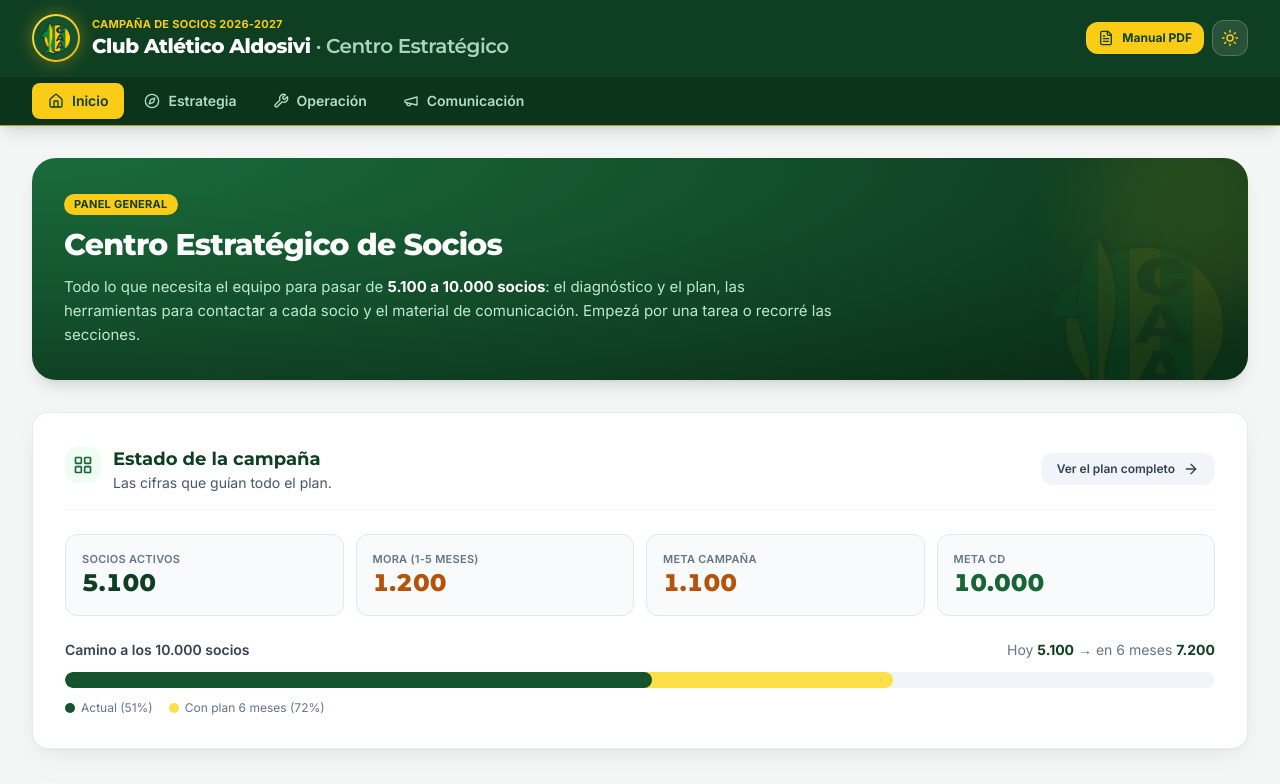
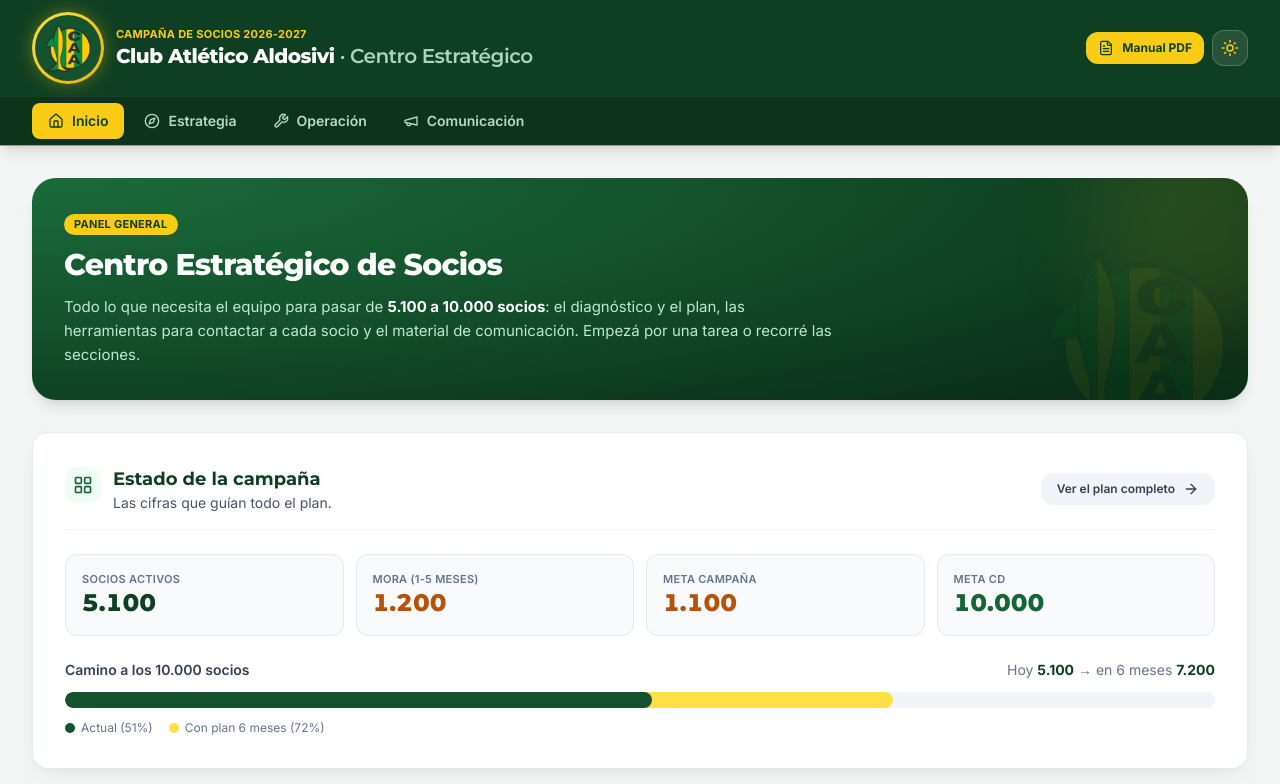
Before and after one commit to Matiburon87/campa-a-socios-Aldosivi, a React (Vite) app: page / in a window 1280 px wide. Shown: the top 784 px of the page. Built offline with nearby package versions, Linux system fonts and the light colour scheme.

Commit message:
feat(ui): agrandar el escudo del header
El circulo pasa de 48px a 64px en movil y 72px en escritorio (56px con
scroll) para que el escudo se vea bien; la barra superior gana alto.

```diff
--- a/src/components/Header.jsx
+++ b/src/components/Header.jsx
@@ -23,7 +23,7 @@ export default function Header({ active, onChange, onGroup, onPreload }) {
       >
         <div
           className={`mx-auto flex max-w-7xl items-center justify-between gap-4 px-4 transition-[padding] duration-300 sm:px-6 lg:px-8 ${
-            scrolled ? 'py-2' : 'py-3.5'
+            scrolled ? 'py-2' : 'py-3'
           }`}
         >
           <a
@@ -36,8 +36,8 @@ export default function Header({ active, onChange, onGroup, onPreload }) {
             aria-label="Ir al inicio"
           >
             <div
-              className={`flex shrink-0 items-center justify-center rounded-full bg-gradient-to-br from-gold-300 to-gold-500 p-0.5 shadow-[0_0_18px_rgba(250,204,21,0.35)] transition-all duration-300 ${
-                scrolled ? 'h-10 w-10' : 'h-12 w-12'
+              className={`flex shrink-0 items-center justify-center rounded-full bg-gradient-to-br from-gold-300 to-gold-500 p-[3px] shadow-[0_0_18px_rgba(250,204,21,0.35)] transition-all duration-300 ${
+                scrolled ? 'h-12 w-12 sm:h-14 sm:w-14' : 'h-16 w-16 sm:h-[4.5rem] sm:w-[4.5rem]'
               }`}
             >
               <div className="flex h-full w-full items-center justify-center overflow-hidden rounded-full bg-brand-800 p-[14%]">
```
